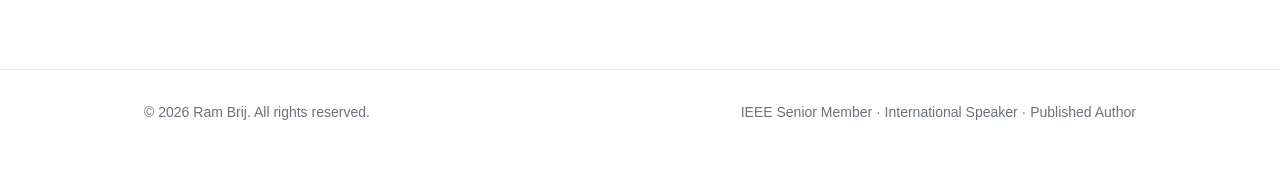
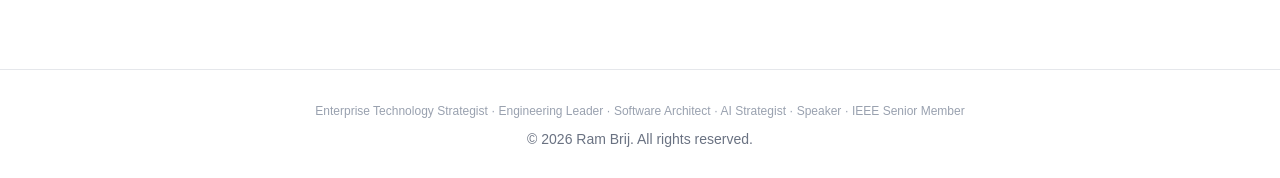
Before and after one commit to smartrchauhan/rambrij-chauhan, a Next.js app: page / in a window 1280 px wide. Shown: the part 1320-1498 px from the top of the page. Before the commit the page ends 1474 px from the top, so only its background shows below. Built offline with nearby package versions, Linux system fonts and the light colour scheme; no server answers; the database is empty.

Commit message:
feat: update footer tagline with full professional titles

```diff
--- a/src/components/layout/Footer.tsx
+++ b/src/components/layout/Footer.tsx
@@ -1,9 +1,9 @@
 export default function Footer() {
   return (
     <footer className="border-t border-gray-200 bg-white mt-16">
-      <div className="mx-auto max-w-5xl px-4 py-8 flex flex-col sm:flex-row items-center justify-between gap-4 text-sm text-gray-500">
+      <div className="mx-auto max-w-5xl px-4 py-8 flex flex-col items-center gap-2 text-sm text-gray-500 text-center">
+        <p className="text-xs text-gray-400 leading-relaxed">Enterprise Technology Strategist · Engineering Leader · Software Architect · AI Strategist · Speaker · IEEE Senior Member</p>
         <p>© {new Date().getFullYear()} Ram Brij. All rights reserved.</p>
-        <p>IEEE Senior Member · International Speaker · Published Author</p>
       </div>
     </footer>
   );
```
